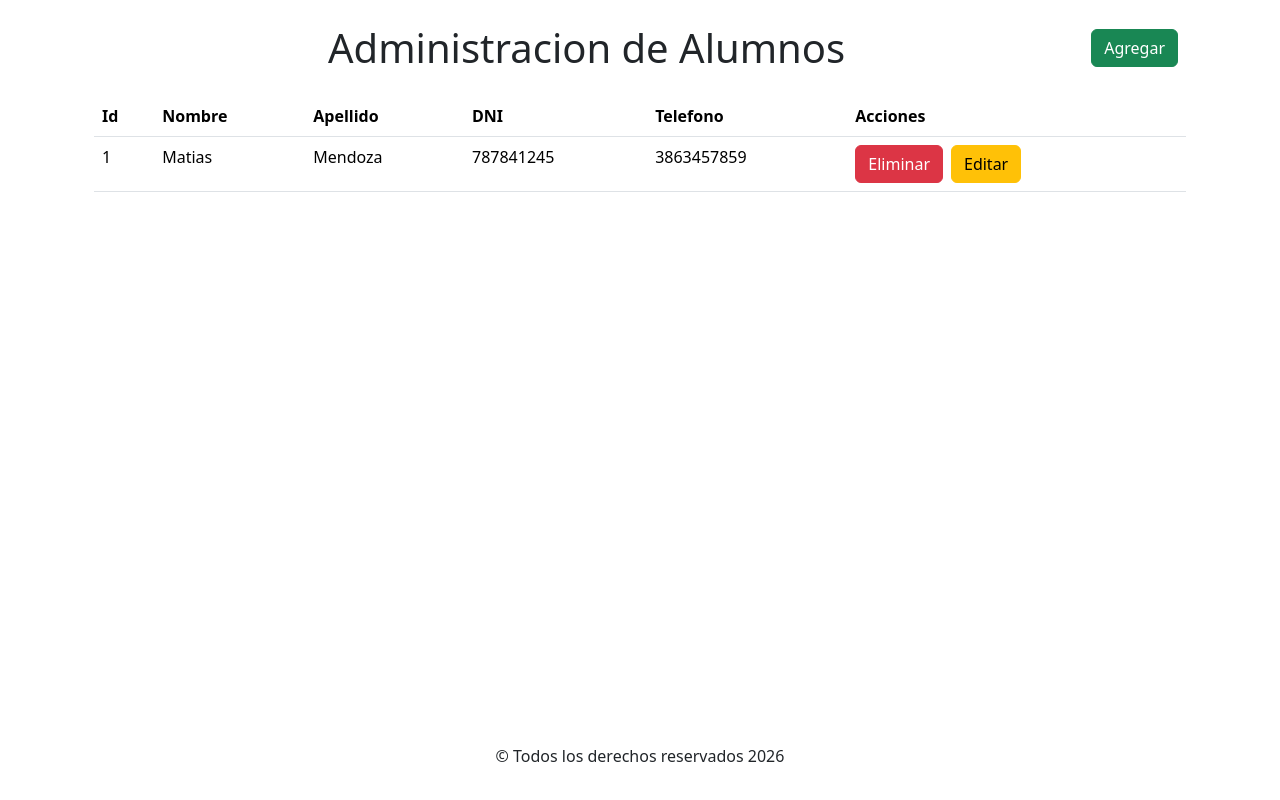
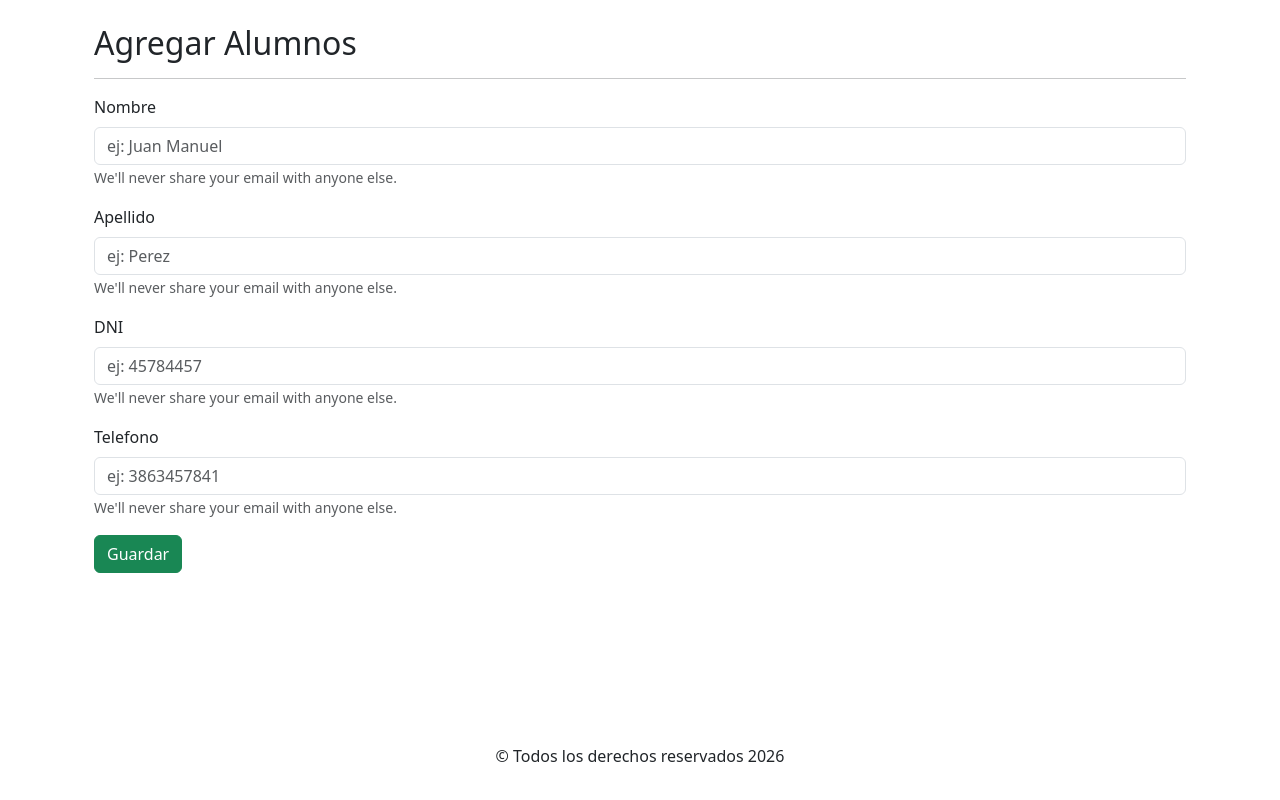
Before and after one commit to RoblesLuis2212/FrontendInstitutoSuperior, a React (Vite) app: page /agregar in a window 1280 px wide. Built offline with nearby package versions, Linux system fonts and the light colour scheme.

Commit message:
Agregue un formulario para agregar alumnos

```diff
--- a/package.json
+++ b/package.json
@@ -14,7 +14,8 @@
     "react": "^19.2.0",
     "react-bootstrap": "^2.10.10",
     "react-dom": "^19.2.0",
-    "react-hook-form": "^7.70.0"
+    "react-hook-form": "^7.70.0",
+    "react-router": "^7.12.0"
   },
   "devDependencies": {
     "@eslint/js": "^9.39.1",
--- a/src/App.jsx
+++ b/src/App.jsx
@@ -1,19 +1,31 @@
+import { BrowserRouter, Link, Route, Routes } from "react-router";
 import Footer from "./components/Footer";
 import TablaAlumnos from "./components/TablaAlumnos";
 import Button from 'react-bootstrap/Button';
+import FormularioAlumnos from "./components/FormularioAlumnos";
 
 function App() {
 
   return (
     <>
+      <BrowserRouter>
         <main className="container">
+          <Routes>
+            <Route path="/" element={
+              <>
                 <div className="d-flex justify-content-center align-items-center gap-3 p-3">
                   <h1 className="text-center mt-2 flex-grow-1">Administracion de Alumnos</h1>
-          <Button variant="success me-1">Agregar</Button>
+                  <Button as={Link} variant="success me-1" to={"/agregar"}>Agregar</Button>
                 </div>
                 <TablaAlumnos></TablaAlumnos>
+              </>
+            }></Route>
+            <Route path="/agregar" element={<FormularioAlumnos />}>
+            </Route>
+          </Routes>
         </main>
         <Footer></Footer>
+      </BrowserRouter >
     </>
   )
 }
--- /dev/null
+++ b/src/components/FormularioAlumnos.jsx
@@ -0,0 +1,47 @@
+import React from 'react';
+import Form from 'react-bootstrap/Form';
+import Button from 'react-bootstrap/Button';
+
+const FormularioAlumnos = () => {
+    return (
+        <section className='container mt-4'>
+            <h2>Agregar Alumnos</h2>
+            <hr />
+            <Form>
+                <Form.Group className="mb-3" controlId="exampleForm.ControlInput1">
+                    <Form.Label>Nombre</Form.Label>
+                    <Form.Control type="text" placeholder="ej: Juan Manuel" />
+                    <Form.Text className="text-muted">
+                        We'll never share your email with anyone else.
+                    </Form.Text>
+                </Form.Group>
+                <Form.Group className="mb-3" controlId="exampleForm.ControlInput1">
+                    <Form.Label>Apellido</Form.Label>
+                    <Form.Control type="text" placeholder="ej: Perez" />
+                    <Form.Text className="text-muted">
+                        We'll never share your email with anyone else.
+                    </Form.Text>
+                </Form.Group>
+                <Form.Group className="mb-3" controlId="exampleForm.ControlInput1">
+                    <Form.Label>DNI</Form.Label>
+                    <Form.Control type="text" placeholder="ej: 45784457" />
+                    <Form.Text className="text-muted">
+                        We'll never share your email with anyone else.
+                    </Form.Text>
+                </Form.Group>
+                <Form.Group className="mb-3" controlId="exampleForm.ControlInput1">
+                    <Form.Label>Telefono</Form.Label>
+                    <Form.Control type="text" placeholder="ej: 3863457841" />
+                    <Form.Text className="text-muted">
+                        We'll never share your email with anyone else.
+                    </Form.Text>
+                </Form.Group>
+                <Button variant="success" type="submit">
+                    Guardar
+                </Button>
+            </Form>
+        </section>
+    );
+};
+
+export default FormularioAlumnos;
```
Also changed, not shown: 1 other file (tests, documents, lock files or other folders). Lines whose indentation alone changed are shown as unchanged.
